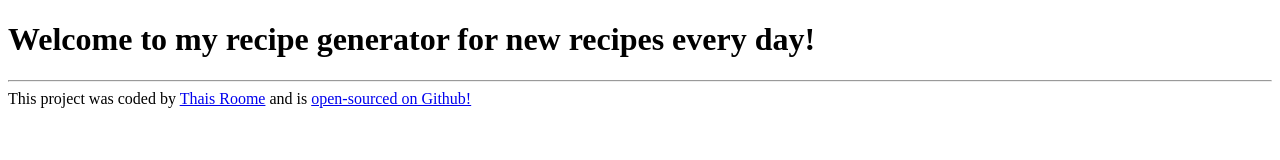
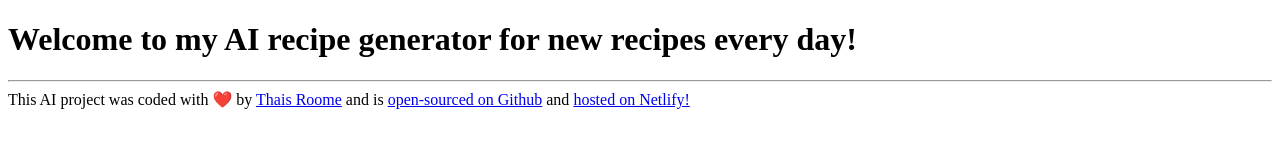
Before and after one commit to thais-roome/recipe-generator, a plain HTML site: page index.html in a window 1280 px wide. Drawn offline with Linux system fonts and the light colour scheme.

Commit message:
Added netlify link to footer

```diff
--- a/index.html
+++ b/index.html
@@ -6,14 +6,20 @@
     <title>Recipe's</title>
   </head>
   <body>
-    <h1>Welcome to my recipe generator for new recipes every day!</h1>
+    <h1>Welcome to my AI recipe generator for new recipes every day!</h1>
     <hr />
     <footer>
-      This project was coded by
+      This AI project was coded with ❤️ by
       <a href="https://github.com/thais-roome" target="_blank">Thais Roome</a>
       and is
       <a href="https://github.com/thais-roome/recipe-generator" target="_blank"
-        >open-sourced on Github!</a
+        >open-sourced on Github</a
+      >
+      and
+      <a
+        href="https://app.netlify.com/sites/recipe-ai-generator/configuration/general"
+        target="_blank"
+        >hosted on Netlify!</a
       >
     </footer>
   </body>
```
